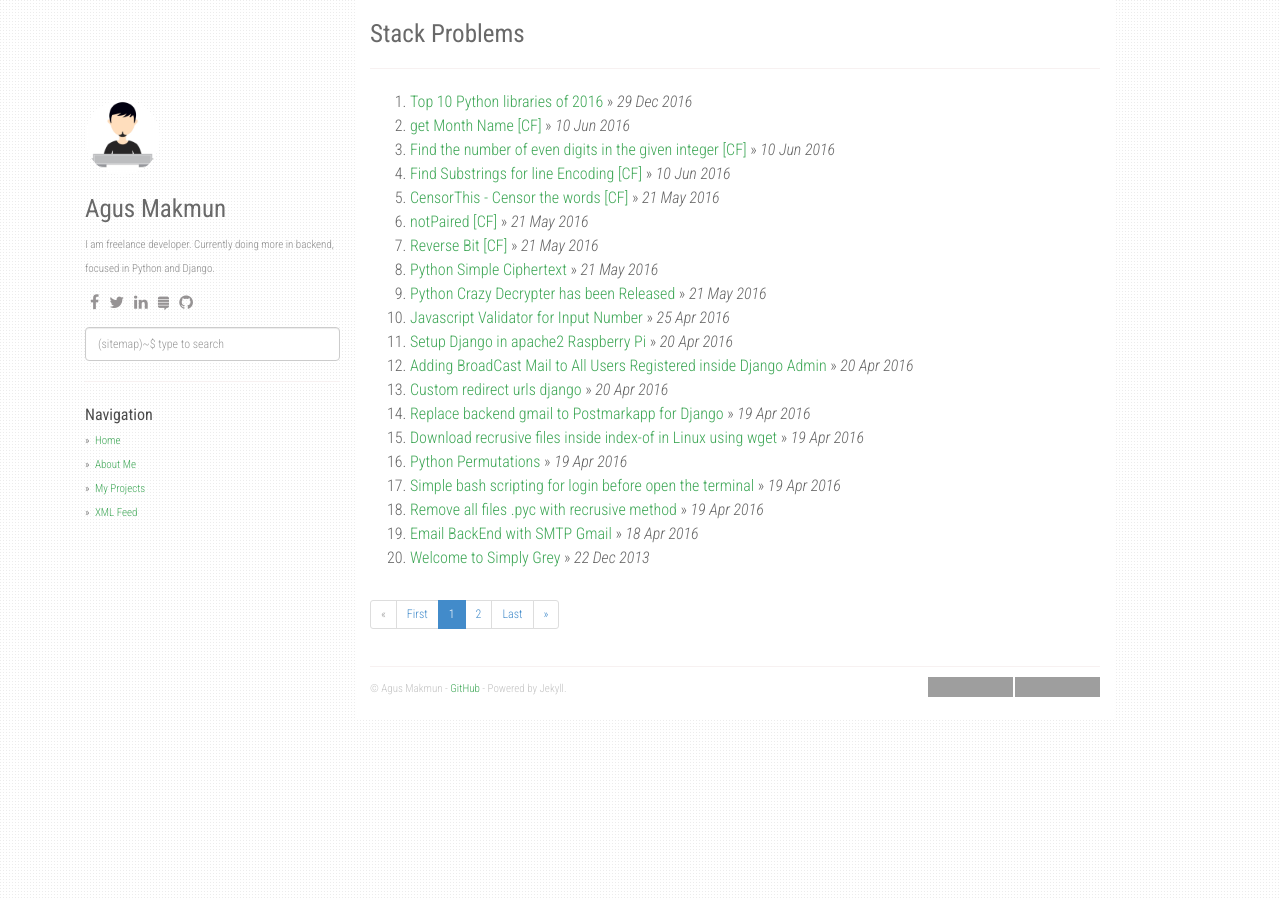
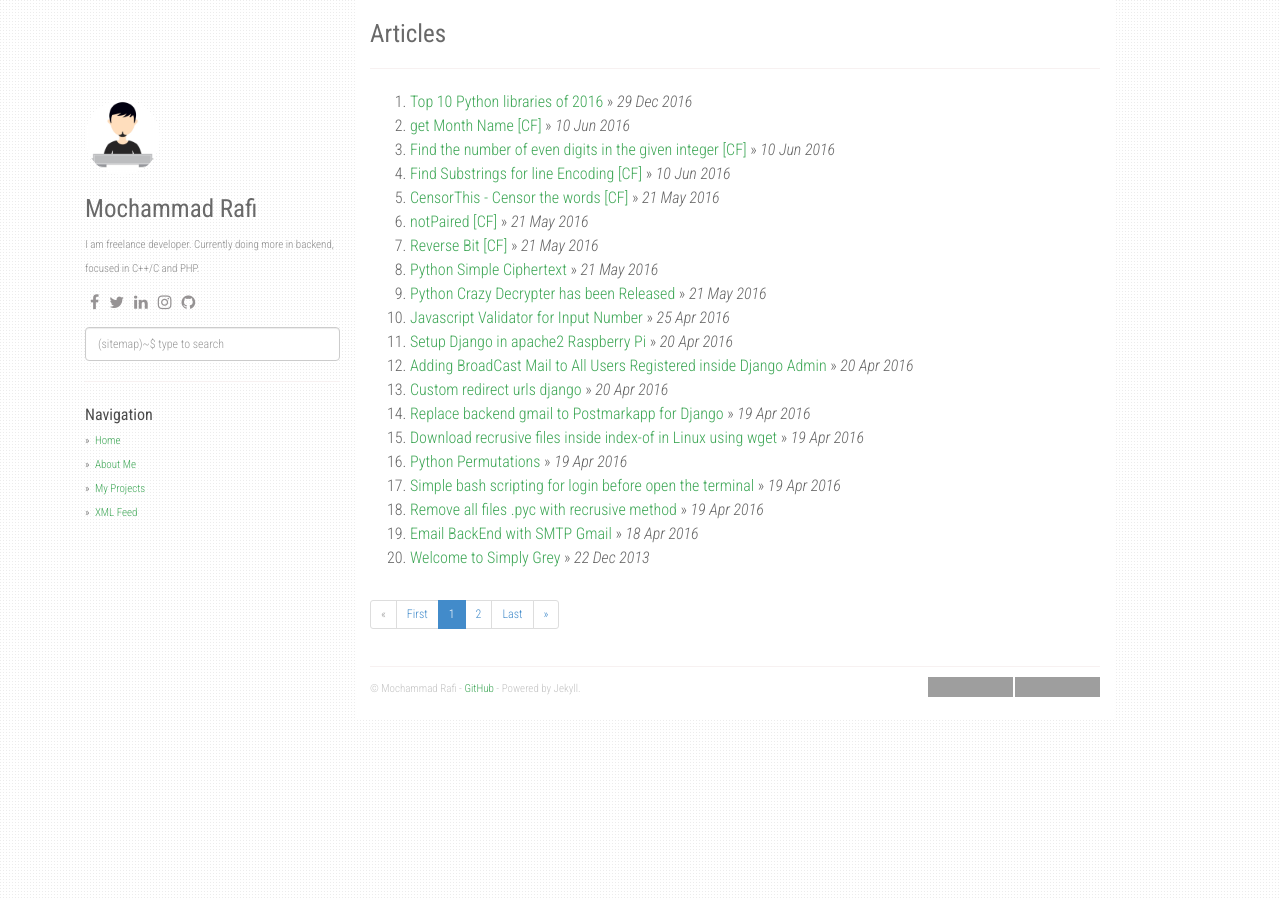
Before and after one commit to kol4k/kol4k.github.io, a Jekyll site: the page built from index.html, in a window 1280 px wide. Built offline with Jekyll 4.4.1, drawn with Linux system fonts in a browser that asks for light colours; nearby versions of some CDN libraries; the list of posts is cut into pages by our own code; grey boxes are pictures that could not be loaded.

Commit message:
Jekyll Config

```diff
--- a/_config.yml
+++ b/_config.yml
@@ -1,8 +1,8 @@
-title: Stack Problems
+title: Articles
 description: My Personal Stack Problems
-author: Agus Makmun
-github: https://github.com/agusmakmun
-about: I am freelance developer. Currently doing more in backend, focused in Python and Django.
+author: Mochammad Rafi
+github: https://github.com/kol4k
+about: I am freelance developer. Currently doing more in backend, focused in C++/C and PHP.
 disqus_shortname: stackproblems
 google_analytics: UA-XXXXXXXX-Y
 avatar_url: /static/img/avatar.jpg
@@ -17,18 +17,18 @@ collections:
 
 social:
     - icon: fa-facebook
+      link: "https://facebook.com/kol4k"
+    - icon: fa-twitter
+      link: "https://twitter.com/r777_01"
+    - icon: fa-linkedin
       link: "#"
-    - icon: fa-twitter
-      link: "https://twitter.com/agusmakmun6"
-    - icon: fa-linkedin
-      link: "https://www.linkedin.com/in/summonagus"
-    - icon: fa-stack-exchange
-      link: "#"
+    - icon: fa-instagram
+      link: "https://instagram.com/rafalrzkn"
     - icon: fa-github
-      link: "https://github.com/agusmakmun"
+      link: "https://github.com/kol4k"
 
 share:
-  twitter_username: agusmakmun6
+  twitter_username: r777_01
   fb_appid: 1749788565247320
 
 urls:
@@ -39,7 +39,7 @@ urls:
     - text: XML Feed
       url: /feed.xml
 
-url: "https://agusmakmun.github.io"
+url: "https://kol4k.github.io"
 baseurl: ""
 paginate: 20
 per_page: 20
--- a/_layouts/default.html
+++ b/_layouts/default.html
@@ -151,8 +151,8 @@ layout: compress
             - <a href="{{ site.github }}">{{ site.github }}</a> - Powered by Jekyll.
           {% endif %}
           <div class="btn-github" style="float:right;">
-            <iframe src="https://ghbtns.com/github-btn.html?user=agusmakmun&repo=agusmakmun.github.io&type=star&count=true" frameborder="0" scrolling="0" width="85" height="20px"></iframe>
-            <iframe src="https://ghbtns.com/github-btn.html?user=agusmakmun&repo=agusmakmun.github.io&type=fork&count=true" frameborder="0" scrolling="0" width="85" height="20px"></iframe>
+            <iframe src="https://ghbtns.com/github-btn.html?user=kol4k&repo=kol4k.github.io&type=star&count=true" frameborder="0" scrolling="0" width="85" height="20px"></iframe>
+            <iframe src="https://ghbtns.com/github-btn.html?user=kol4k&repo=kol4k.github.io&type=fork&count=true" frameborder="0" scrolling="0" width="85" height="20px"></iframe>
           </div>
         </footer>
       </div>
```
Also changed, not shown: README.md.
